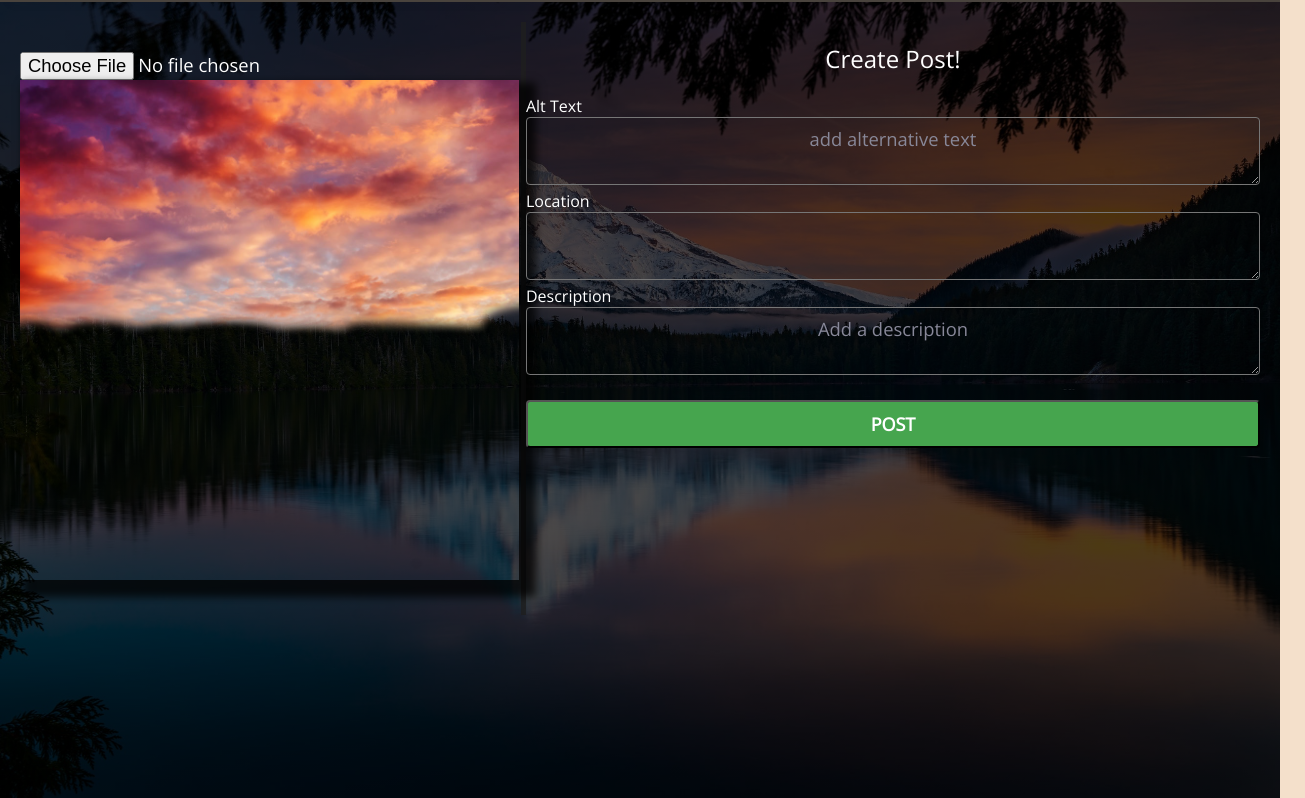
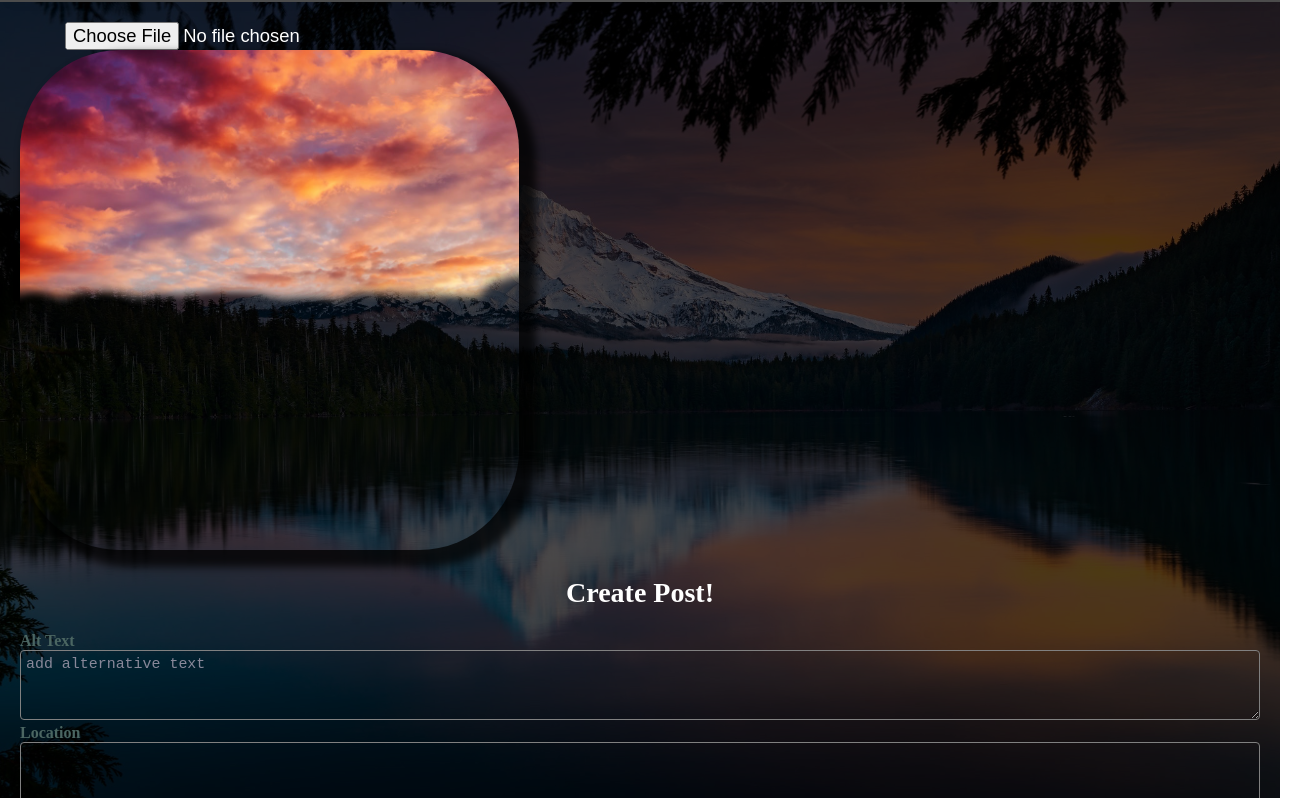
Before and after one commit to octoNatureApp/natureApp_module1, a website with bundled scripts: page create-post/index.html in a window 1280 px wide. Shown: the part 78-876 px from the top of the page, 1305 px wide, since content can reach past the window. Built offline with nearby package versions, Linux system fonts and the light colour scheme.

Commit message:
everything

```diff
--- a/create-post/create-post.css
+++ b/create-post/create-post.css
@@ -1,9 +1,3 @@
-@import url(https://fonts.googleapis.com/css?family=Open+Sans:300);
-
-* {
-    font-family: 'Open Sans', sans-serif;
-}
-
 .page-header {
     position: sticky;
     top: 0;
@@ -37,54 +31,73 @@
     color: white;
 }
 
-/* create post */
 
+/* form:not(.inline) {
+    width: 100%;
+    margin: 10% auto;
+    max-width: 500px;
+    background: none;
+    padding: 20px 40px 56px;
+    display: grid;
+    gap: 16px;
+    border-radius: 4px;
+} */
 
-body {
-    height: 100vh;
-    color: var(--text-color);
-    background: #f4e0cb;
+#create-post-form {
+    justify-content: center;
+    align-items: center;
+
 }
 
-main {
+.row {
+    display: flex;
+    margin-left: -5px;
+    margin-right: -5px;
+    border-collapse: collapse;
+    align-items: center;
 
-    height: 100%;
+    border: 1px solid #46a54e;
+
+    justify-content: center;
+    align-content: center;
+    margin-left: 20%;
+    border-radius: 10%;
+
 }
 
-form {
+.columns {
+    flex: 50%;
+    padding: 5px;
+    align-self: flex-end;
+    justify-content: flex-end;
 
-    display: flex !important;
 }
 
-.create-post {
-    position: fixed;
-    top: 50%;
-    left: 50%;
-    transform: translate(-50%, -50%);
-    width: 800px;
-    height: 500px;
-
-    box-shadow: 3px 10px 20px 5px rgba(0, 0, 0, .5);
-    overflow: hidden;
-}
+/* section {
+    border-collapse: collapse;
+    border-spacing: 0;
+    width: 100%;
+    border: 1px solid #ddd;
+} */
 
 
 
-
-section {
-    width: 80%;
-
-    transition: 0.2s;
+form h2 {
+    text-align: center;
+    font-size: 28px;
 }
 
-section h2 {
-    font-weight: 300;
-    text-align: center;
+label {
+    font-size: 0.9em;
+    font-weight: bolder;
+    color: var(--label-color);
+
+
+    display: grid;
+    gap: 5px;
 }
 
-
-
-input,
+form input,
 form textarea,
 form select,
 form button {
@@ -92,60 +105,37 @@ form button {
     font-size: 1.15em;
     padding: 8px 16px;
     border-radius: 4px;
-    /* border: 1px solid grey; */
-    text-align: center;
-    opacity: 1;
+    border: 1px solid grey;
+    background: none;
+}
+
+form input[type='file'] {
+    padding: 0;
+    border: none;
+
+    margin-left: 45px;
+
+}
+
+[type=file]:after {
+    margin-top: 45px;
 
 }
 
 
 
-label {
-    text-align: center;
-    font-weight: 100;
+input form select:invalid,
+form *::placeholder {
+    color: var(--placeholder-color);
 }
 
-input[type='file'] {
-    padding: 0;
-    border: none;
+form textarea {
+    height: 70px;
+    padding: 5px;
+    resize: vertical;
 }
 
-form select:invalid,
-form *::placeholder {
-    color: var(--placeholder-color);
-    font-weight: bolder;
-}
-
-.image-info {
-    width: 55%;
-    padding: 30px 0;
-    border-right: 5px solid rgba(30, 30, 30, .8);
-
-}
-
-#preview {
-    height: 500px;
-    object-fit: fill;
-    max-width: 100%;
-    max-height: 100%;
-    opacity: 1;
-    box-shadow: 10px 10px 8px 7px #000000bf;
-}
-
-.noBullet {
-    list-style-type: none;
-    padding: 0;
-}
-
-textarea {
-    background: none;
-    font-weight: 300;
-    color: white;
-}
-
-
-section button {
-
+form button {
     font-size: 18px;
     color: rgb(255, 255, 255);
     margin-top: 20px;
@@ -156,11 +146,22 @@ section button {
     font-weight: bolder;
 }
 
-section button:hover {
+form button:hover {
+    opacity: 0.5;
     background: none;
     padding: 10px 80px;
     color: black;
     font-size: 20px;
     font-weight: bolder;
+}
 
+#preview {
+    height: 500px;
+    object-fit: fill;
+    max-width: 100%;
+    max-height: 100%;
+    opacity: 1;
+    box-shadow: 10px 10px 8px 7px #000000bf;
+    border-radius: 20%;
+    z-index: -1;
 }
```
